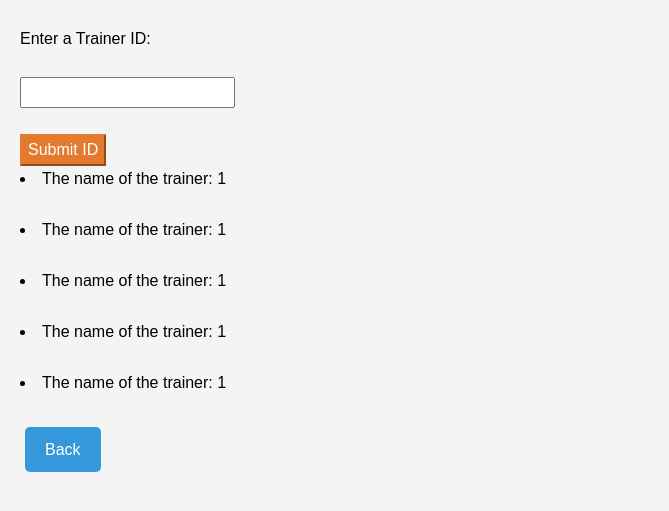
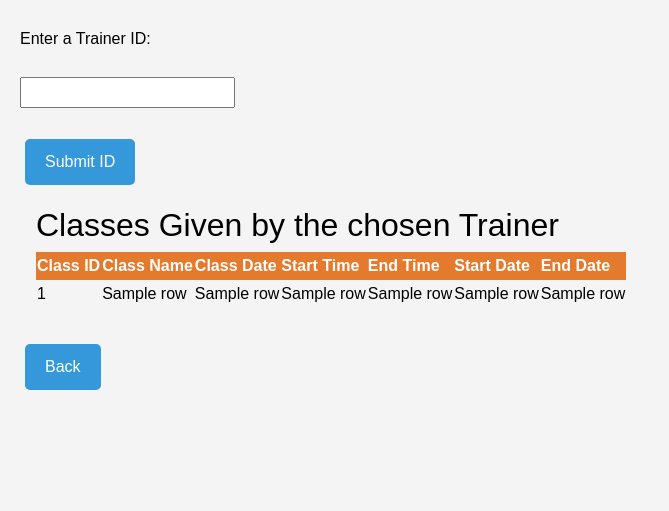
Before and after one commit to HussamAlBasha/Gym-Website, a Flask app: template Gym/templates/classes_given.html in a window 1280 px wide. Shown: the top 511 px of the page, without its empty margins (0-669 px from the left). Run offline with Flask 3, Linux system fonts and the light colour scheme; the template is opened without the code that fills it: most values are stand-ins (such as "Sample title", 1, 10 or a date in 2020); some libraries are stand-ins or nearby versions.

Commit message:
finish trainer

```diff
--- a/Gym/app.py
+++ b/Gym/app.py
@@ -91,9 +91,9 @@ def classes_given():
             except psycopg2.Error as e:
                 return render_template("error.html", error_message=f"An unexpected error occurred: {e}")
         else:
-            return render_template("classes_given.html", members_list = "______")
+            return render_template("classes_given.html")
     else:
-        return render_template("classes_given.html", members_list = "______")
+        return render_template("classes_given.html")
 
 
 
--- a/Gym/templates/classes_given.html
+++ b/Gym/templates/classes_given.html
@@ -8,17 +8,42 @@
         <form action="" method="POST">
             <br>  Enter a Trainer ID: <br>
             <br><input type="number" name="pid" min="1" required><br>
-            <br><input class="btn-custom" type="submit" value="Submit ID"><br>
+            <br><input class="custom-button" type="submit" value="Submit ID"><br>
         </form>
     </td>
 
-    {% for row in rows %}
-    <li> The name of the trainer: <span style="color: 2980b9;">{{row[0]}}</span></li><br>
-    <li> The name of the trainer: <span style="color: 2980b9;">{{row[0]}}</span></li><br>
-    <li> The name of the trainer: <span style="color: 2980b9red;">{{row[0]}}</span></li><br>
-    <li> The name of the trainer: <span style="color: r2980b9ed;">{{row[0]}}</span></li><br>
-    <li> The name of the trainer: <span style="color: 2980b9;">{{row[0]}}</span></li><br>
-    {% endfor %}
+    <div class="main">
+        <h2>Classes Given by the chosen Trainer</h2>
+
+        <div class="table-responsive-custom">
+            <table class="table-custom">
+                <thead>
+                    <tr>
+                        <th>Class ID</th>
+                        <th>Class Name</th>
+                        <th>Class Date</th>
+                        <th>Start Time</th>
+                        <th>End Time</th>
+                        <th>Start Date</th>
+                        <th>End Date</th>
+                    </tr>
+                </thead>
+                <tbody>
+                    {% for row in rows %}
+                        <tr>
+                            <td>{{ row[0] }}</td>
+                            <td>{{ row[1] }}</td>
+                            <td>{{ row[2] }}</td>
+                            <td>{{ row[3] }}</td>
+                            <td>{{ row[4] }}</td>
+                            <td>{{ row[5] }}</td>
+                            <td>{{ row[6] }}</td>
+                        </tr>
+                    {% endfor %}
+                </tbody>
+            </table>
+        </div>
+    </div>
 
     <button class="custom-button" onclick="location.href='/trainer'">Back</button>
 
--- a/Gym/templates/trainer.html
+++ b/Gym/templates/trainer.html
@@ -53,11 +53,12 @@
 <body>
 
     <div id="main-container">
+        <div class="button-container">
+            <button class="custom-button" onclick="location.href='/'">Home Page</button>
+        </div>
         <img src="{{ url_for('static', filename='images/trainer.png') }}" alt="A trainer">
 
         <div class="button-container">
-            <button class="custom-button" onclick="location.href='/'">Home Page</button>
-            <br>
             <button class="custom-button" onclick="location.href='/trainer/trainer_info'">Info about a Trainer</button>
             <button class="custom-button" onclick="location.href='/trainer/assigned_members'">Assigned Members</button>
             <button class="custom-button" onclick="location.href='/trainer/classes_given'">Classes Given by a Trainer</button>
```
